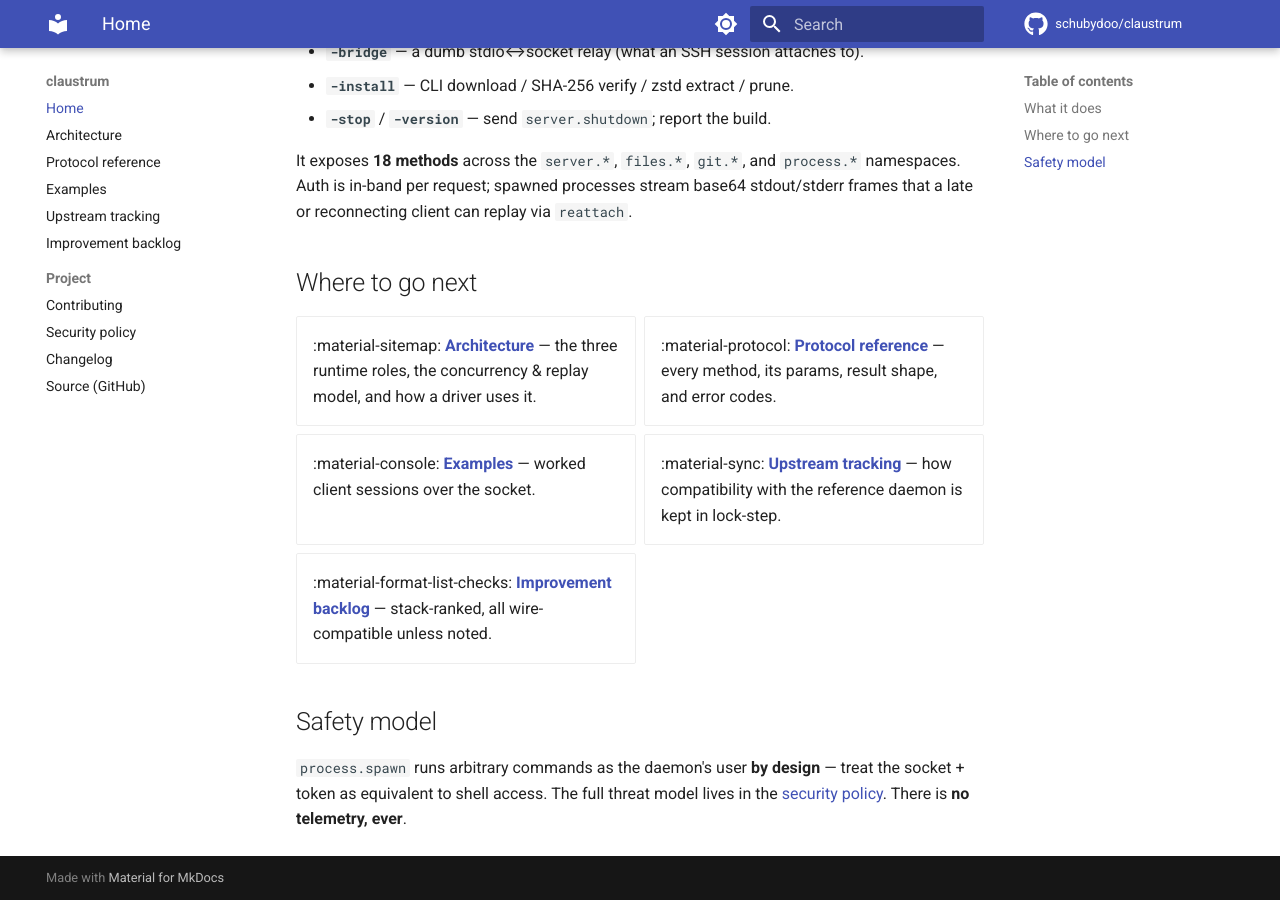
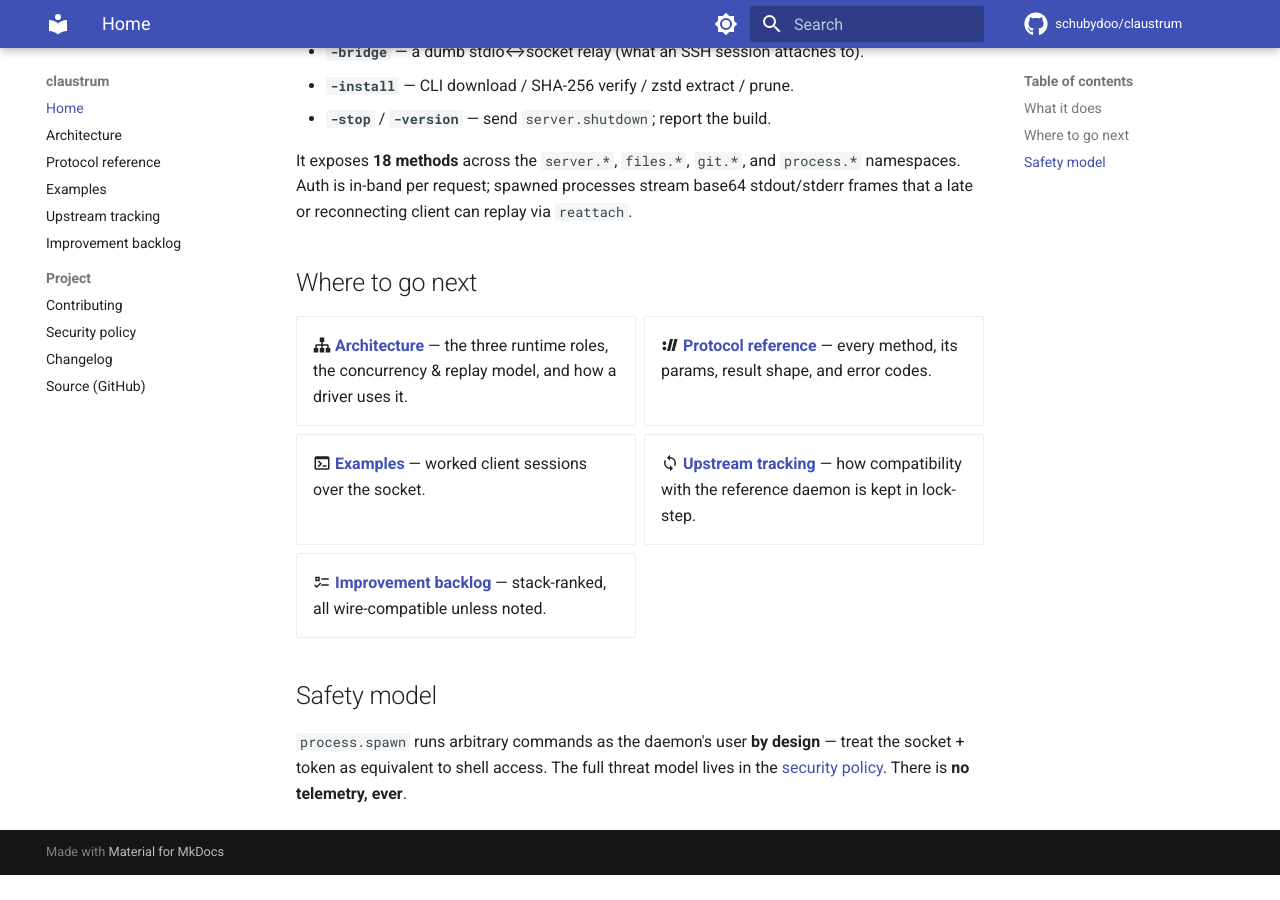
Before and after one commit to schubydoo/claustrum, an MkDocs documentation site: the page built from docs/index.md, in a window 1280 px wide and 900 px high, scrolled down 580 px. Built offline with MkDocs 1.6.1 and Material for MkDocs 9.7.7, drawn with Linux system fonts in a browser that asks for light colours; comment, search, counter and statistics services are not loaded; after the commit the page ends 1455 px from its top, so only the background shows below that.

Commit message:
fix: render Material icon shortcodes on the docs site (#75)
The docs/index.md landing page used :material-*: icon shortcodes (e.g.
:material-sitemap:), but without the pymdownx.emoji extension wired to Material's
icon index they rendered as literal text. Enable pymdownx.emoji with
material.extensions.emoji.twemoji / to_svg so they render as inline SVGs.

Co-authored-by: Schuby <12485317+schubydoo@users.noreply.github.com>
Co-authored-by: Claude Opus 4.8 <noreply@anthropic.com>

```diff
--- a/mkdocs.yml
+++ b/mkdocs.yml
@@ -58,6 +58,10 @@ markdown_extensions:
   - tables
   - toc:
       permalink: true
+  # Render Material's :icon-shortcodes: (e.g. :material-sitemap:) as inline SVGs.
+  - pymdownx.emoji:
+      emoji_index: !!python/name:material.extensions.emoji.twemoji
+      emoji_generator: !!python/name:material.extensions.emoji.to_svg
   - pymdownx.highlight:
       anchor_linenums: true
   - pymdownx.inlinehilite
```
